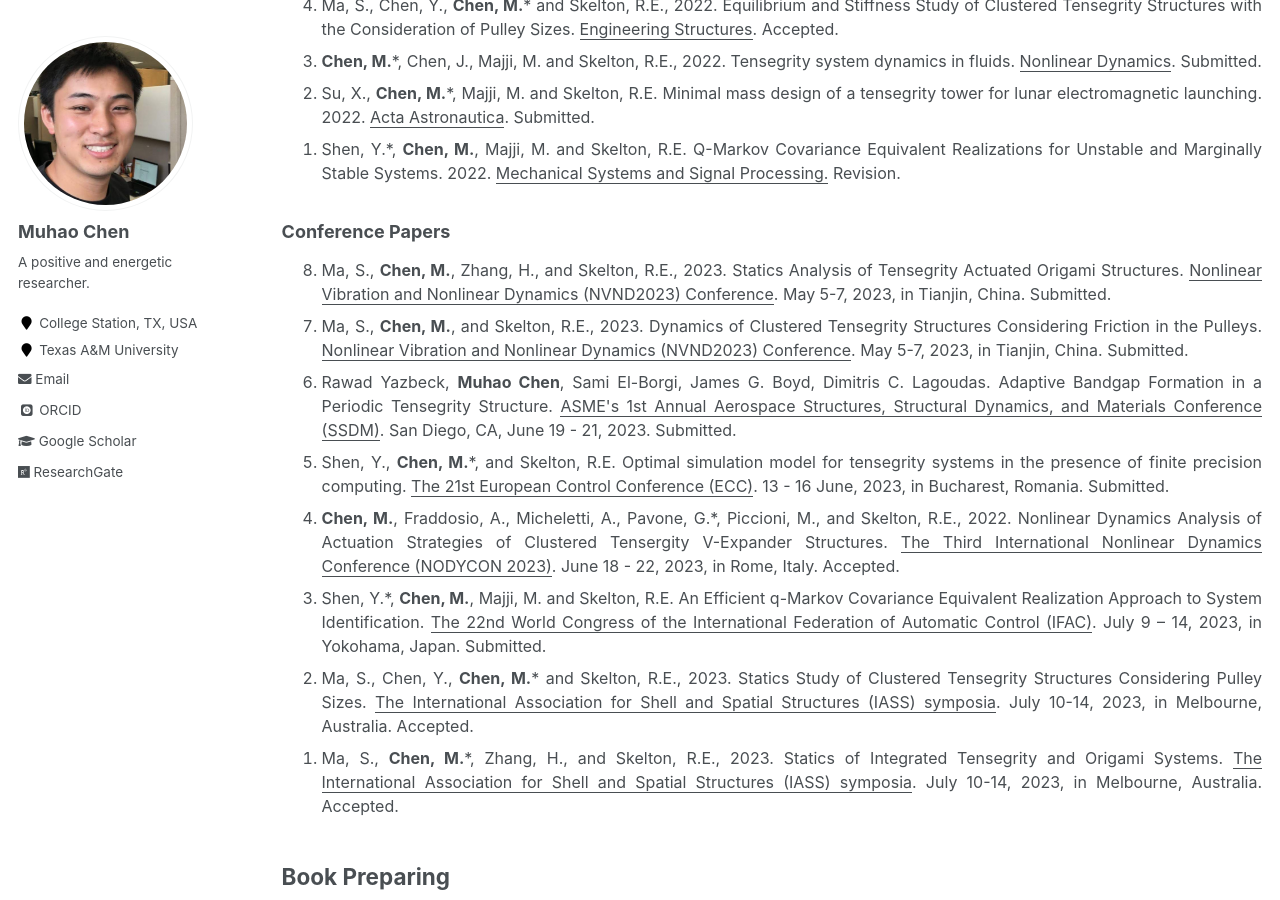
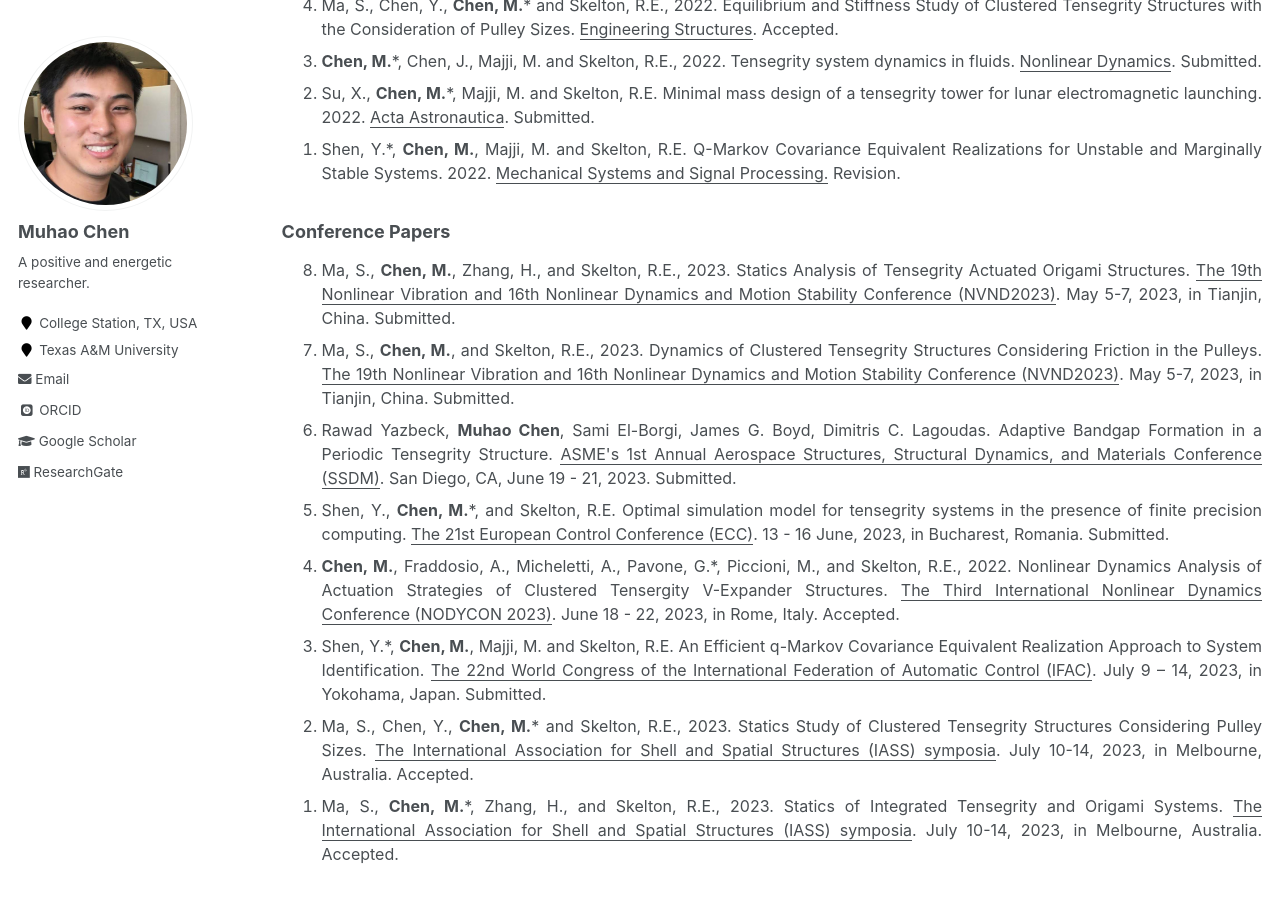
Before and after one commit to Muhao-Chen/muhao-chen.github.io, a Jekyll site: the page built from _pages/publication.md, in a window 1280 px wide and 900 px high, scrolled down 2291 px. Built offline with Jekyll 4.4.1, drawn with Linux system fonts in a browser that asks for light colours; some web fonts are replaced.

Commit message:
Update publication.md

```diff
--- a/_pages/publication.md
+++ b/_pages/publication.md
@@ -75,8 +75,8 @@ toc: true
 ### Conference Papers
 <font size=3>
 <ol reversed>
-<li> Ma, S., <strong>Chen, M.</strong>, Zhang, H., and Skelton, R.E., 2023. Statics Analysis of Tensegrity Actuated Origami Structures. <u>Nonlinear Vibration and Nonlinear Dynamics (NVND2023) Conference</u>. May 5-7, 2023, in Tianjin, China. Submitted. </li>
-<li> Ma, S., <strong>Chen, M.</strong>, and Skelton, R.E., 2023. Dynamics of Clustered Tensegrity Structures Considering Friction in the Pulleys. <u> Nonlinear Vibration and Nonlinear Dynamics (NVND2023) Conference</u>.  May 5-7, 2023, in Tianjin, China. Submitted. </li>
+<li> Ma, S., <strong>Chen, M.</strong>, Zhang, H., and Skelton, R.E., 2023. Statics Analysis of Tensegrity Actuated Origami Structures. <u>The 19th Nonlinear Vibration and 16th Nonlinear Dynamics and Motion Stability Conference (NVND2023)</u>. May 5-7, 2023, in Tianjin, China. Submitted. </li>
+<li> Ma, S., <strong>Chen, M.</strong>, and Skelton, R.E., 2023. Dynamics of Clustered Tensegrity Structures Considering Friction in the Pulleys. <u>The 19th Nonlinear Vibration and 16th Nonlinear Dynamics and Motion Stability Conference (NVND2023)</u>.  May 5-7, 2023, in Tianjin, China. Submitted. </li>
 <li> Rawad Yazbeck, <strong>Muhao Chen</strong>, Sami El-Borgi, James G. Boyd, Dimitris C. Lagoudas. Adaptive Bandgap Formation in a Periodic Tensegrity Structure. <u>ASME's 1st Annual Aerospace Structures, Structural Dynamics, and Materials Conference (SSDM)</u>. San Diego, CA, June 19 - 21, 2023. Submitted. </li>
 <li> Shen, Y., <strong>Chen, M.</strong>*, and Skelton, R.E. Optimal simulation model for tensegrity systems in the presence of finite precision computing. <u>The 21st European Control Conference (ECC)</u>. 13 - 16 June, 2023, in Bucharest, Romania. Submitted. </li>
 <li> <strong>Chen, M.</strong>, Fraddosio, A., Micheletti, A., Pavone, G.*, Piccioni, M., and Skelton, R.E., 2022. Nonlinear Dynamics Analysis of Actuation Strategies of Clustered Tensergity V-Expander Structures. <u>The Third International Nonlinear Dynamics Conference (NODYCON 2023)</u>. June 18 - 22, 2023, in Rome, Italy. Accepted. </li>
```
